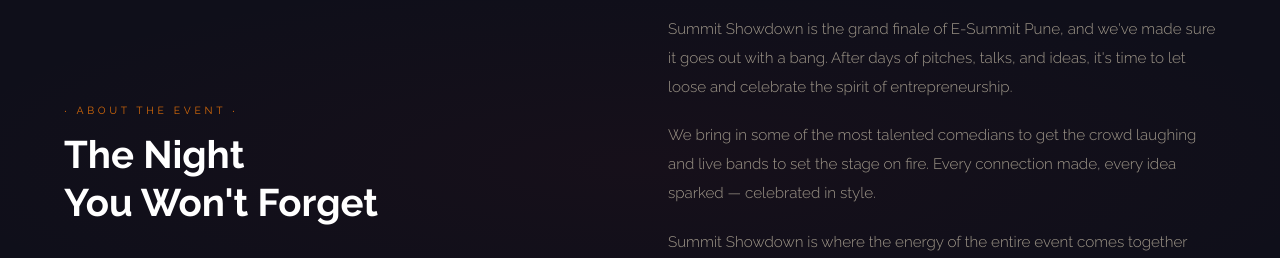
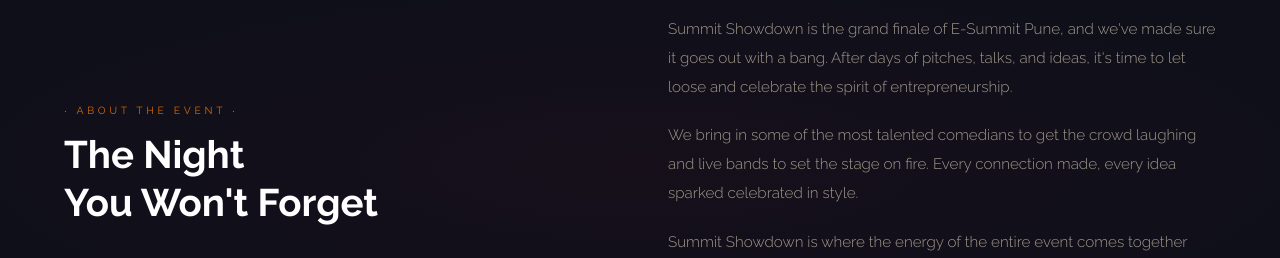
Before and after one commit to ShreyanshThakur101/V-edc_E-summit, a React (Vite) app: page /summit-showdown in a window 1280 px wide. Shown: the part 900-1158 px from the top of the page. Built offline with nearby package versions, Linux system fonts and the light colour scheme.

Commit message:
updated summitshowdown

```diff
--- a/src/pages/SummitShowdown.jsx
+++ b/src/pages/SummitShowdown.jsx
@@ -31,7 +31,7 @@
   { num:'01', head:'World-Class Comedy',       body:'Sharp wit, relatable chaos, an audience that can\'t stop laughing.' },
   { num:'02', head:'Live Music That Moves You', body:'Bands that turn a venue into a memory. You\'ll be talking about it for years.' },
   { num:'03', head:'A True Celebration',       body:'The perfect sendoff for two days of pitches, connections, and ideas.' },
-  { num:'04', head:'The Perfect Curtain Call', body:'E-Summit Pune \'26 closes on the highest note possible. Every emotion — crystallised.' },
+  { num:'04', head:'The Perfect Curtain Call', body:'E-Summit Pune \'26 closes on the highest note possible. Every emotion crystallised.' },
 ]
 const MARQUEE_A = ['Summit Showdown','Stand-up Comedy','Live Music','E-Summit Pune Pune 26','25 March','Grand Finale']
 const MARQUEE_B = ['Ascension to Reign','VIT Pune','@v_edc','The Night You Won\'t Forget']
@@ -206,7 +206,7 @@
             <div style={{ display:'flex', flexDirection:'column', gap:'clamp(0.8rem,2vw,1.25rem)', color:'#a0988a', lineHeight:1.9, fontWeight:300, fontSize:'clamp(0.82rem,2vw,0.95rem)' }}>
               {[
                 "Summit Showdown is the grand finale of E-Summit Pune, and we've made sure it goes out with a bang. After days of pitches, talks, and ideas, it's time to let loose and celebrate the spirit of entrepreneurship.",
-                "We bring in some of the most talented comedians to get the crowd laughing and live bands to set the stage on fire. Every connection made, every idea sparked — celebrated in style.",
+                "We bring in some of the most talented comedians to get the crowd laughing and live bands to set the stage on fire. Every connection made, every idea sparked celebrated in style.",
                 "Summit Showdown is where the energy of the entire event comes together one last time, leaving everyone with memories that last long after the curtain falls.",
               ].map((p,i)=>(
                 <motion.p key={i} initial={{ opacity:0, x:40 }} animate={aboutInView?{opacity:1,x:0}:{}}
```
